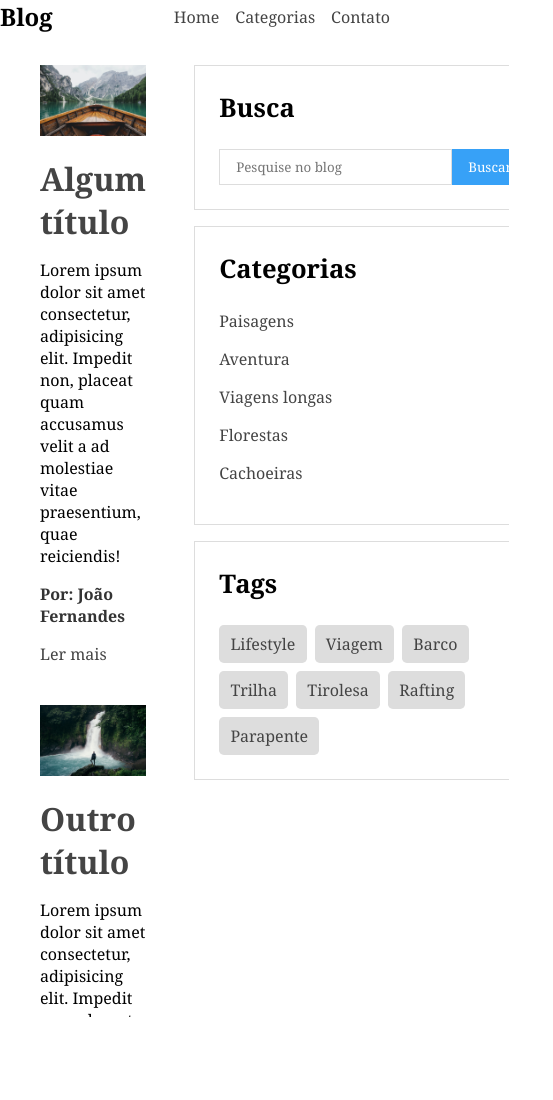
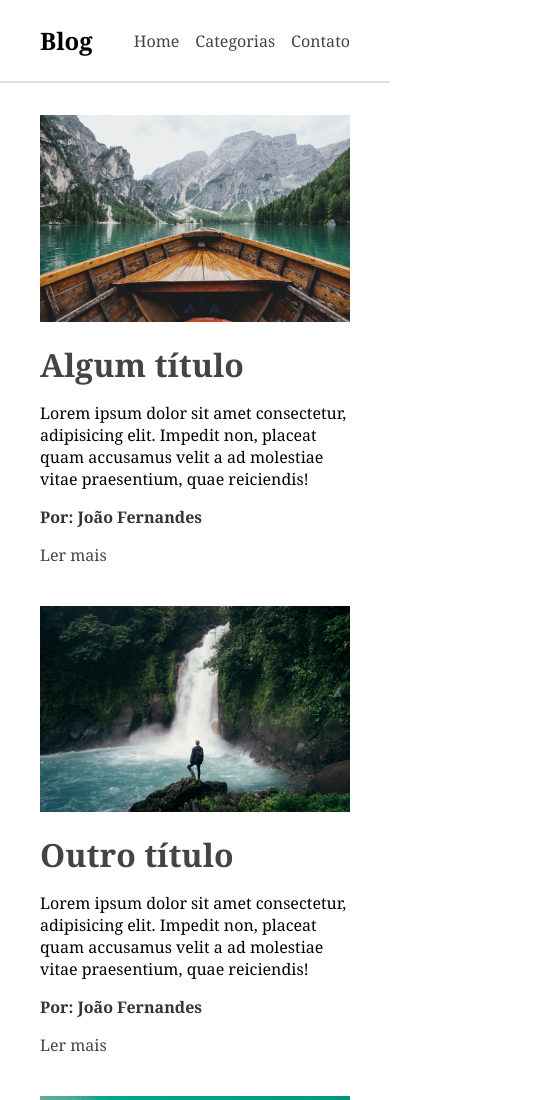
Before and after one commit to J-Robalo/blog-html-semantico, a plain HTML site: page index.html in a window 390 px wide. Shown: the top 1100 px of the page, 553 px wide, since content can reach past the window. Drawn offline with Linux system fonts and the light colour scheme.

Commit message:
Deixando blog responsivo para telas mobile

```diff
--- a/css/style.css
+++ b/css/style.css
@@ -143,3 +143,11 @@ a:hover {
 #footer p {
   margin-bottom: 1rem;
 }
+
+/* Responsividade */
+
+@media (max-width: 450px) {
+  .container {
+    flex-wrap: wrap;
+  }
+}
--- a/index.html
+++ b/index.html
@@ -11,7 +11,7 @@
 
 <body>
   <header>
-    <nav #navbar>
+    <nav id="navbar">
       <div id="navbar-inner">
         <h2>Blog</h2>
         <ul id="nav-links">
```
